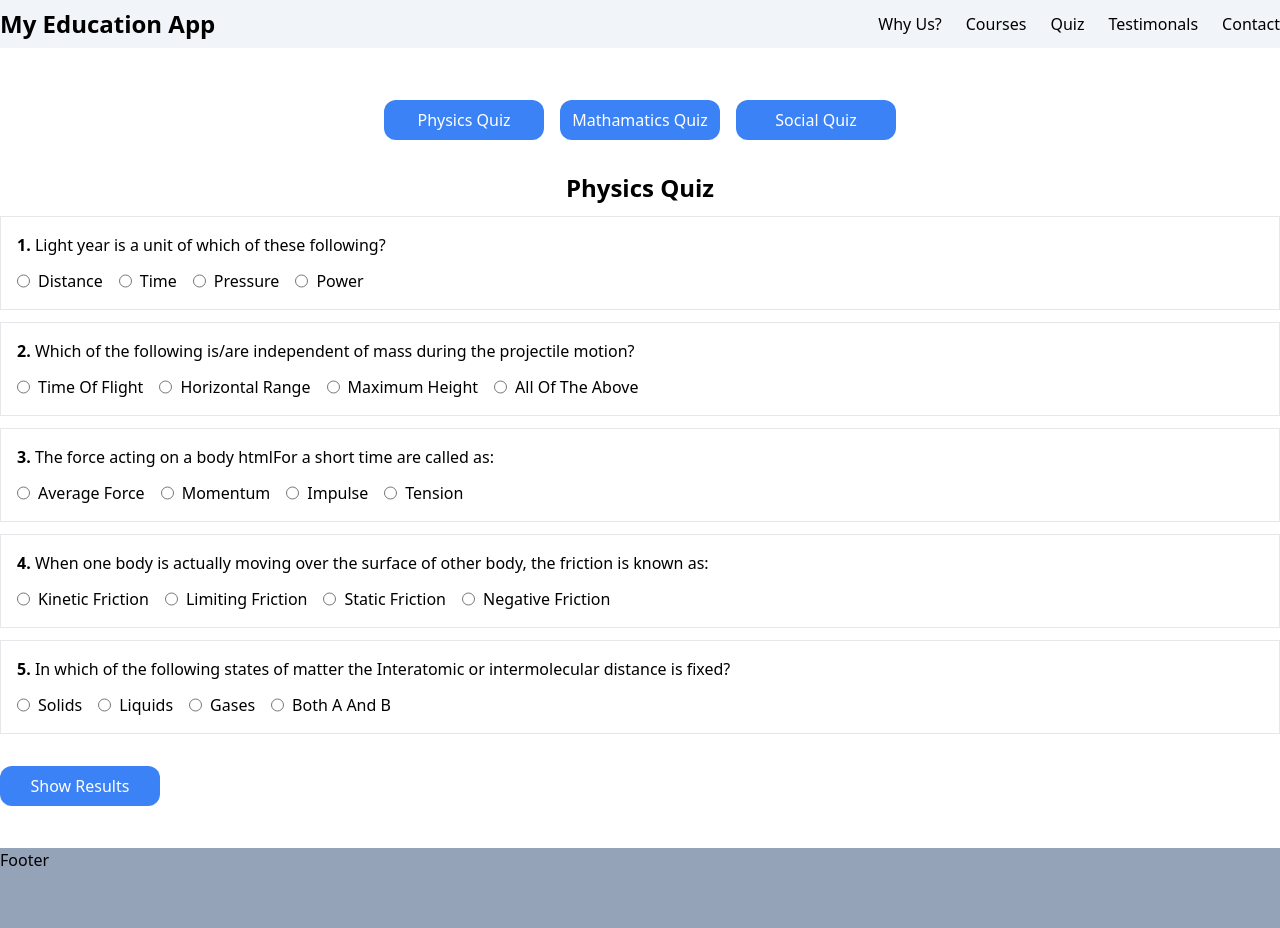
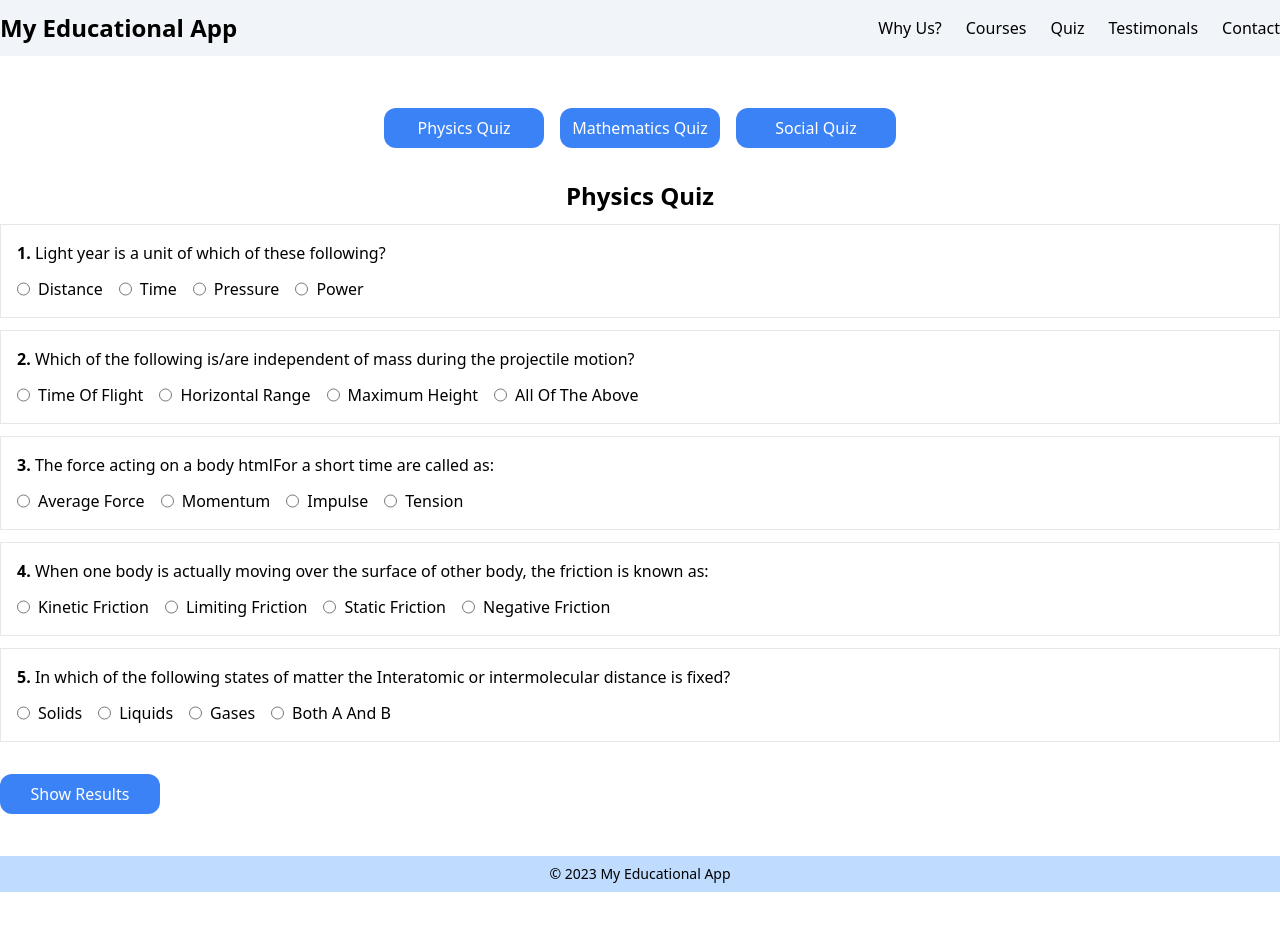
Before and after one commit to viswauiux/tutorialapp, a React (Create React App) app: page /quiz in a window 1280 px wide. After the commit the page ends 892 px from the top, so only its background shows below. Built offline with nearby package versions, Linux system fonts and the light colour scheme.

Commit message:
new changes

```diff
--- a/public/index.html
+++ b/public/index.html
@@ -2,14 +2,9 @@
 <html lang="en">
   <head>
     <meta charset="utf-8" />
-    <link rel="icon" href="%PUBLIC_URL%/favicon.ico" />
     <meta name="viewport" content="width=device-width, initial-scale=1" />
     <meta name="theme-color" content="#000000" />
-    <meta
-      name="description"
-      content="Web site created using create-react-app"
-    />
-    <link rel="apple-touch-icon" href="%PUBLIC_URL%/logo192.png" />
+
     <!--
       manifest.json provides metadata used when your web app is installed on a
       user's mobile device or desktop. See https://developers.google.com/web/fundamentals/web-app-manifest/
@@ -24,7 +19,7 @@
       work correctly both with client-side routing and a non-root public URL.
       Learn how to configure a non-root public URL by running `npm run build`.
     -->
-    <title>React App</title>
+    <title>My Educational App</title>
   </head>
   <body>
     <noscript>You need to enable JavaScript to run this app.</noscript>
--- a/src/components/Body.jsx
+++ b/src/components/Body.jsx
@@ -4,7 +4,7 @@ import { Outlet } from 'react-router-dom'
 function Body() {
   return (
     <>
-    <div className=' min-h-screen   m-auto pt-5'>
+    <div className='  h-screen   m-auto pt-5'>
 
      <Outlet></Outlet>
 
--- a/src/components/Contact.jsx
+++ b/src/components/Contact.jsx
@@ -1,8 +1,10 @@
 function Contact() {
+  return (
+    <div className="flex justify-center items-center min-h-full ">
+       <h1 className="text-center text-xl min-h-full"> <span className='text-4xl my-3'>Contact Us</span> <br/> page to be build</h1>
 
-  return (
-    <div>Contact</div>
-  )
+    </div>
+  );
 }
 
-export default Contact
+export default Contact;
--- a/src/components/Courses.jsx
+++ b/src/components/Courses.jsx
@@ -7,7 +7,7 @@ function Coourses() {
     <div className='container m-auto top-8'>
         <div className='flex justify-between mx-96'>
         <Link className={btn}  to='physics'>Physics</Link>
-        <Link className={btn} to='mathematics'>Mathamatics</Link>
+        <Link className={btn} to='mathematics'>Mathematics</Link>
         <Link className={btn} to='social'>Social</Link>
         </div>
         <Outlet/>
--- a/src/components/Footer.jsx
+++ b/src/components/Footer.jsx
@@ -2,7 +2,7 @@ import React from 'react'
 
 function Footer() {
   return (
-    <div className='h-20 bg-slate-400'>Footer</div>
+    <div className='py-2 bg-blue-200 text-center text-sm'> © 2023 My Educational App</div>
   )
 }
 
--- a/src/components/Header.jsx
+++ b/src/components/Header.jsx
@@ -4,16 +4,16 @@ import { Link } from 'react-router-dom'
 function Header() {
   return (
     <div className='bg-slate-100'>
-        <div className='flex container m-auto justify-between h-12 items-center '>
+        <div className='flex container m-auto justify-between py-3 items-center '>
 
 
-            <Link to={'/'}><h1 className='text-2xl font-bold'>My Education App</h1></Link>
+            <Link to={'/'}><h1 className='text-2xl font-bold'>My Educational App</h1></Link>
             <div className=' flex gap-6'>
-                <Link to="whyus">Why Us?</Link>
-                <Link to="/courses/physics">Courses</Link>
-                <Link to="quiz"> Quiz</Link>
-                <Link to="tesimonals"> Testimonals</Link>
-                <Link to="contact"> Contact</Link>
+                <Link className='hover:scale-105 hover:text-blue-700' to="whyus">Why Us?</Link>
+                <Link className='hover:scale-105 hover:text-blue-700' to="/courses/physics">Courses</Link>
+                <Link className='hover:scale-105 hover:text-blue-700' to="quiz"> Quiz</Link>
+                <Link className='hover:scale-105 hover:text-blue-700' to="tesimonals"> Testimonals</Link>
+                <Link className='hover:scale-105 hover:text-blue-700' to="contact"> Contact</Link>
             </div>
         </div>
     </div>
--- a/src/components/Home.jsx
+++ b/src/components/Home.jsx
@@ -2,8 +2,8 @@ import React from 'react'
 
 function Home() {
   return (
-    <div className='flex justify-center items-center h-full'>
-        <h1 className='text-center'>Welcome to the <br /><span className='text-4xl'>My Educational App</span></h1>
+    <div className='flex justify-center items-center min-h-full '>
+        <h1  className='text-center min-h-full'>Welcome to the <br /><span className='text-4xl'>My Educational App</span></h1>
     </div>
   )
 }
--- a/src/components/Quiz.jsx
+++ b/src/components/Quiz.jsx
@@ -6,7 +6,7 @@ function Quiz() {
     <div className='container m-auto top-8'>
         <div className='flex  justify-between mx-96'>
         <Link className={quizbtn}  to='/quiz'>Physics Quiz</Link>
-        <Link className={quizbtn} to='mathematicsquiz'>Mathamatics Quiz</Link>
+        <Link className={quizbtn} to='mathematicsquiz'>Mathematics Quiz</Link>
         <Link className={quizbtn} to='socialquiz'>Social Quiz</Link>
         </div>
         <Outlet/>
--- a/src/components/Testimonals.jsx
+++ b/src/components/Testimonals.jsx
@@ -2,7 +2,9 @@ import React from 'react'
 
 function Testimonals() {
   return (
-    <div>Testimonals</div>
+    <div className="flex justify-center items-center min-h-full ">
+    <h1 className="text-center text-xl min-h-full"> <span className='text-4xl my-3'>Testimonals</span> <br/> page to be build</h1>
+  </div>
   )
 }
 
--- a/src/components/Whyus.jsx
+++ b/src/components/Whyus.jsx
@@ -2,7 +2,10 @@ import React from 'react'
 
 function Whyus() {
   return (
-    <div>Whyus</div>
+    <div className="flex justify-center items-center min-h-full ">
+       <h1 className="text-center text-xl min-h-full"> <span className='text-4xl my-3'>Why Us</span> <br/> page to be build</h1>
+
+  </div>
   )
 }
 
```
